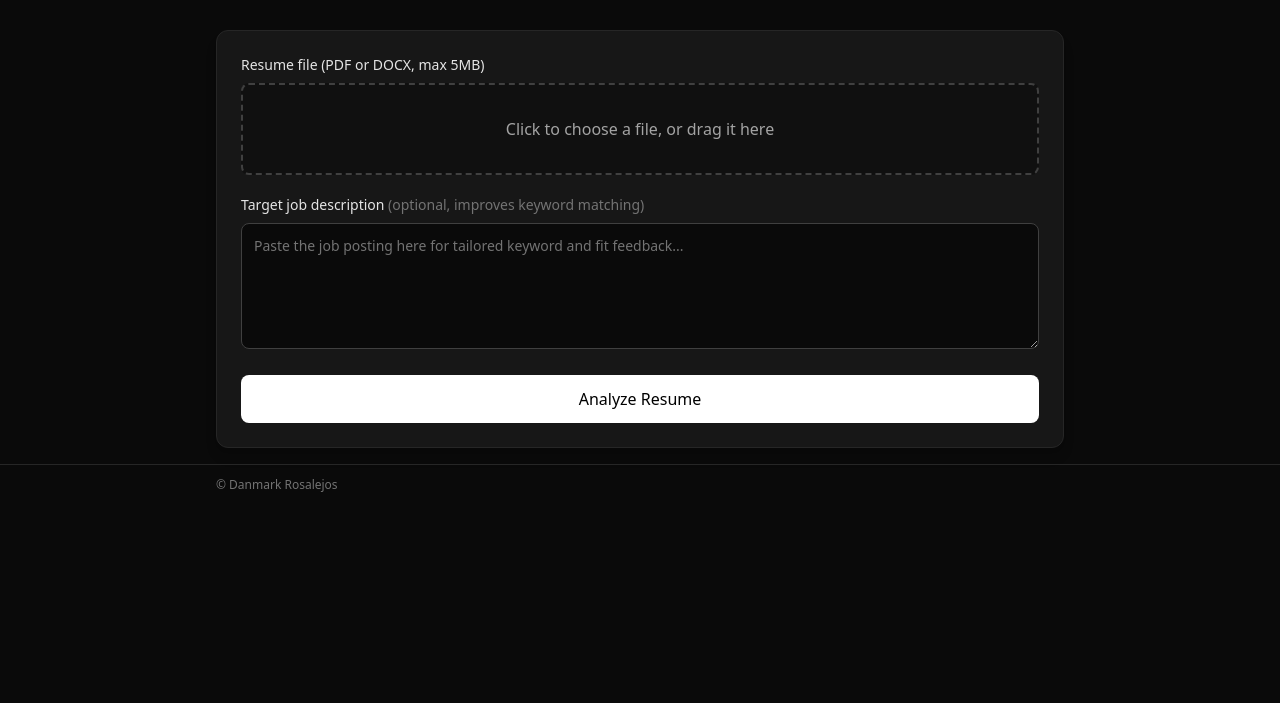
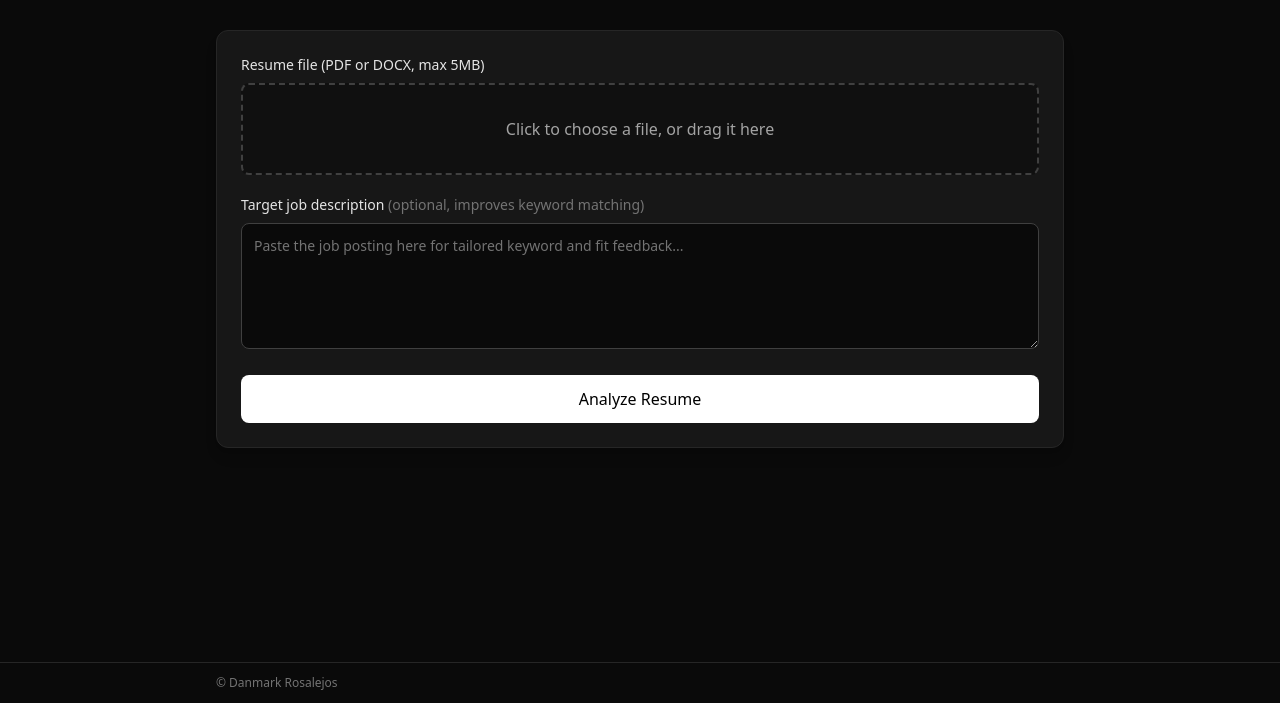
Before and after one commit to danmarkdev/ResumeAnalyzer, a website: page public/index.html in a window 1280 px wide. Shown: the part 97-800 px from the top of the page. Drawn offline with nearby package versions, Linux system fonts and the light colour scheme.

Commit message:
Update body and main classes for layout adjustments

```diff
--- a/public/index.html
+++ b/public/index.html
@@ -9,7 +9,7 @@
 <script src="https://cdn.tailwindcss.com"></script>
 <link rel="stylesheet" href="style.css" />
 </head>
-<body class="bg-neutral-950 min-h-screen text-neutral-100">
+<body class="bg-neutral-950 min-h-screen flex flex-col text-neutral-100">
 
   <header class="border-b border-neutral-800 bg-neutral-900">
     <div class="max-w-4xl mx-auto px-6 py-5 flex items-center gap-3">
@@ -27,7 +27,7 @@
     </div>
   </header>
 
-  <main class="max-w-4xl mx-auto px-6 pt-8 pb-4">
+  <main class="w-full flex-1 max-w-4xl mx-auto px-6 pt-8 pb-6">
 
     <!-- Upload form -->
     <section id="upload-section" class="bg-neutral-900 rounded-xl border border-neutral-800 p-6 shadow-lg">
```
